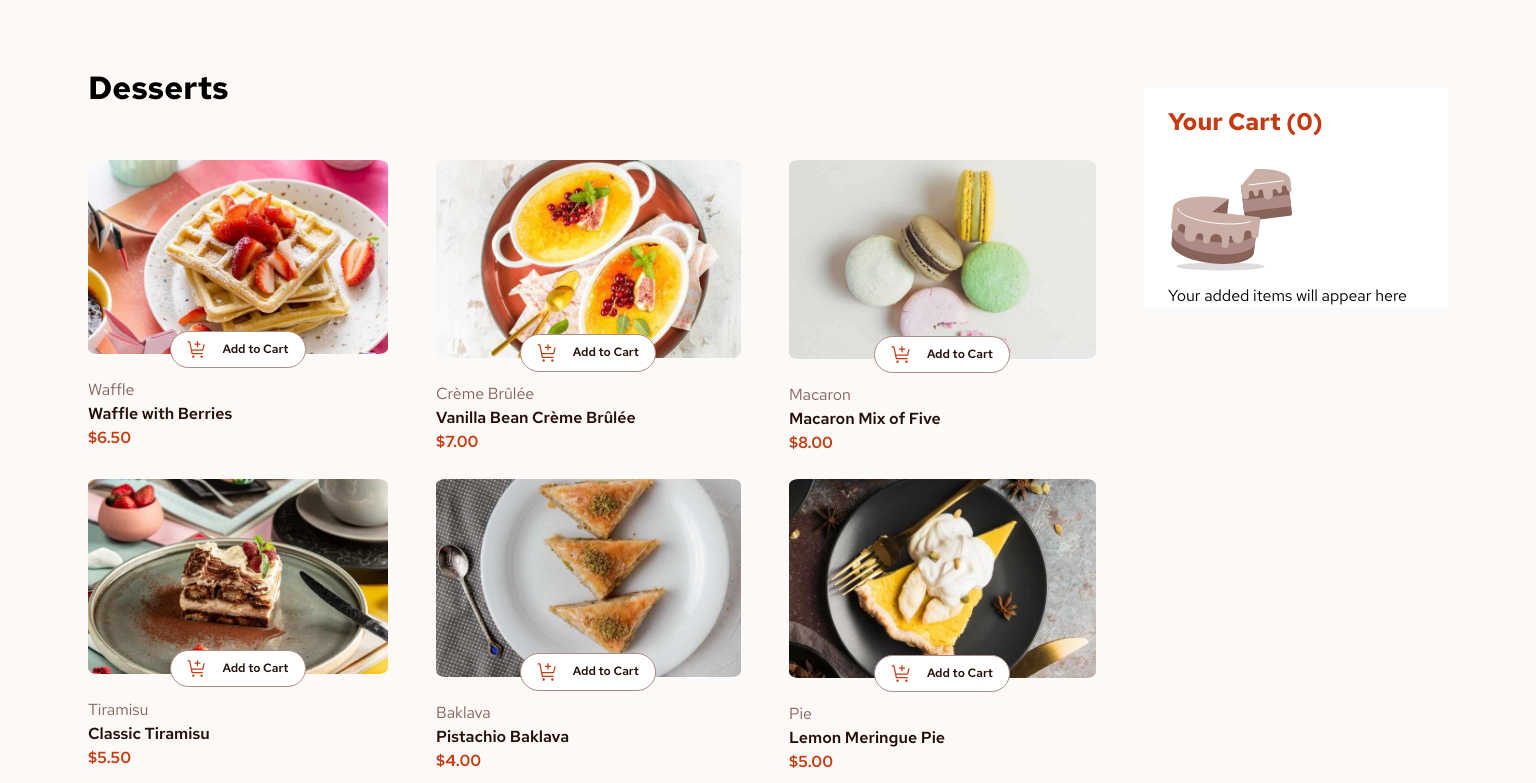
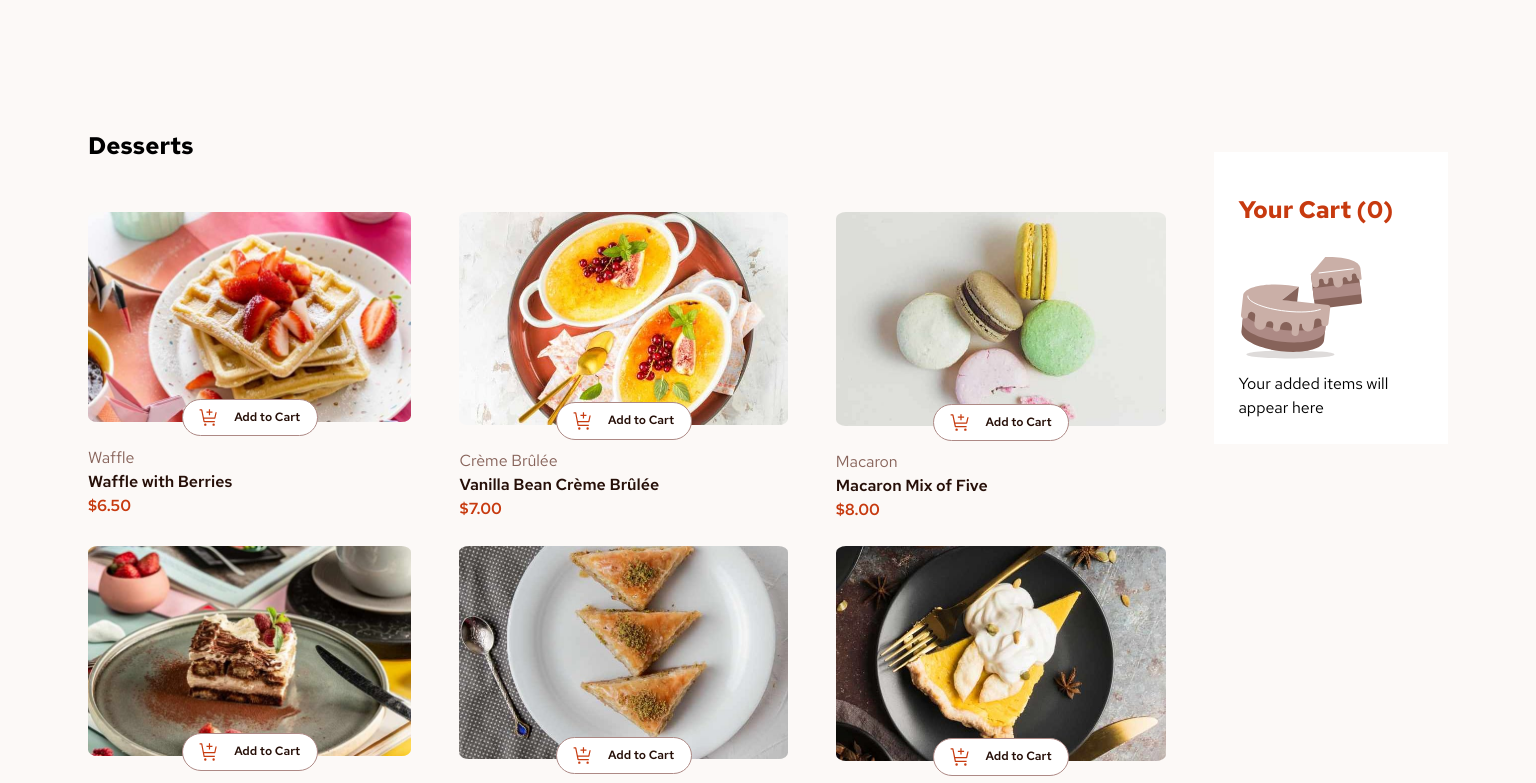
Before and after one commit to QuentinPetton/product-list-cart, an Angular app: page / in a window 1536 px wide. Shown: the top 783 px of the page. Built offline with nearby package versions, Linux system fonts and the light colour scheme.

Commit message:
refactor: structure html/css

```diff
--- a/src/app/components/cart/cart.component.css
+++ b/src/app/components/cart/cart.component.css
@@ -1,7 +1,7 @@
 .cart-container {
   background-color: white;
   margin: 1.5rem;
-  padding: 0 1.5rem;
+  padding: 1.5rem;
 }
 h2 {
   color: var(--color-red);
--- a/src/app/components/product-cart/product-cart.component.css
+++ b/src/app/components/product-cart/product-cart.component.css
@@ -16,6 +16,7 @@
   justify-content: center;
   align-items: center;
   margin: 1.5rem 0 ;
+
 }
 .cart-container button {
   position: absolute;
--- a/src/app/components/product-list/product-list.component.css
+++ b/src/app/components/product-list/product-list.component.css
@@ -23,24 +23,16 @@ h1 {
 }
 @media screen and (min-width: 1440px) {
   .product-container {
-    display: grid;
-    grid-template-columns: repeat(4, 1fr);
-    grid-row: auto;
-    margin: 0 4rem 4rem 4rem;
+    grid-template-columns: repeat(5, 1fr);
+    margin: 4rem;
     height: 100vh;
   }
   h1 {
     grid-column: 1 / span 3;
     grid-row: 1;
   }
-  .product-list {
-    grid-column: 1 / span 3;
-    display: grid;
-
-  }
   .cart-container {
-    grid-column: 4 / span 1;
-    grid-row: 1;
+    grid-column: 5 / span 1;
     margin-top: 4rem;
   }
 }
--- a/src/app/components/product-list/product-list.component.html
+++ b/src/app/components/product-list/product-list.component.html
@@ -1,12 +1,13 @@
 
 <div class="product-container">
-  <div class="product-list">
+  <section class="product-list">
   <h1>Desserts</h1>
   @for (product of products(); track product.name) {
     <app-product-cart [product]="product" (addToCart)="handleAddToCartButton($event)"></app-product-cart>
   }
-</div>
+</section>
 <div class="cart-container">
-  <app-cart [cartItems]="cartItems()" (removeFromCart)="removeFromCart($event)" (resetCart)="resetCart()"></app-cart>
+  <app-cart
+   [cartItems]="cartItems()" (removeFromCart)="removeFromCart($event)" (resetCart)="resetCart()"></app-cart>
 </div>
 </div>
```
